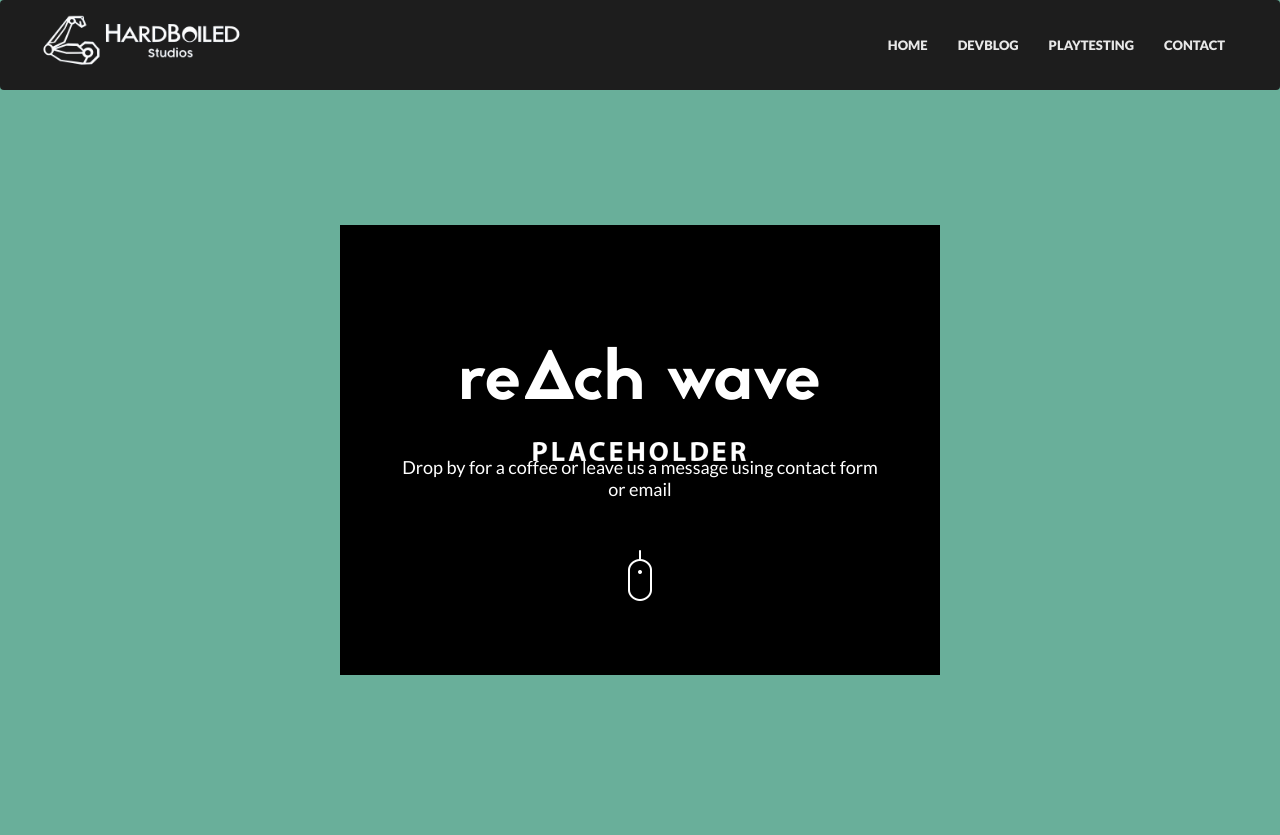
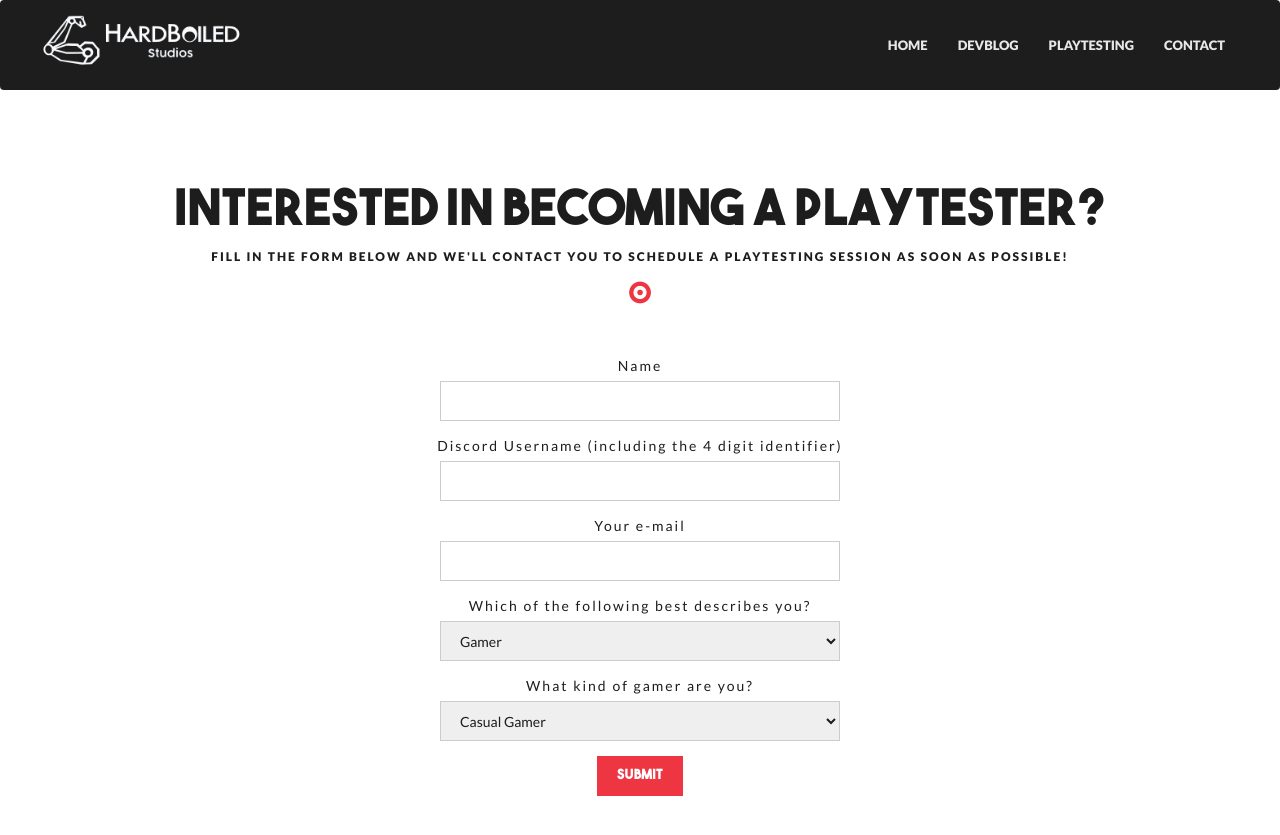
Before and after one commit to HardBoiledStudios/HardBoiledStudios.github.io, a Jekyll site: the page playtesting.html, which Jekyll copies as it is, in a window 1280 px wide and 900 px high. Shown: the top 835 px of the window. Built offline with Jekyll 4.4.1, drawn with Linux system fonts in a browser that asks for light colours; some web fonts are replaced; some of the changed text lies outside the part shown.

Commit message:
playtesting page

```diff
--- a/css/style.css
+++ b/css/style.css
@@ -325,6 +325,13 @@ input[type="text"] {
   border: 1px solid #ccc;
   padding: 0 15px;
 }
+select {
+  width: 220px;
+  height: 40px;
+  display: inline-block;
+  border: 1px solid #ccc;
+  padding: 0 15px;
+}
 input[type="tel"] {
   width: 220px;
   height: 40px;
@@ -351,7 +358,7 @@ button[type="submit"] {
   display: inline-block;
   background: #ee3643;
   color: #fff;
-  font-family: jaapokki;
+  font-family: the-bold-font;
   border: none;
   padding: 0 20px;
 }
@@ -1372,6 +1379,7 @@ footer {
   float: left;
   padding: 100px 0;
   text-align: center;
+  margin-top: 85px;
 }
 .contact-form .form-group {
   width: 100%;
@@ -1383,6 +1391,10 @@ footer {
   font-weight: normal;
 }
 .contact-form input[type="text"] {
+  width: 100%;
+  max-width: 400px;
+}
+.contact-form select {
   width: 100%;
   max-width: 400px;
 }
@@ -1408,6 +1420,13 @@ footer {
 }
 .contact-form #error p {
   color: #c0392b;
+}
+
+.contact-form h1 {
+  font-size: 50px;
+  font-family: the-bold-font;
+  color: #1d1d1d;
+  margin: auto;
 }
 
 /* CAREER */
--- a/js/contact-form.js
+++ b/js/contact-form.js
@@ -1,61 +1,64 @@
-jQuery(document).ready(function($) {
+jQuery(document).ready(function ($) {
   "use strict";
   // Contact form
-	$(function() {
+  $(function () {
     $("#contact").validate({
       rules: {
         name: {
           required: true,
-                minlength: 2
+          minlength: 2,
         },
         email: {
           required: true,
-                email: true
+          email: true,
         },
         subject: {
-                required: true
+          required: true,
         },
         message: {
-                required: true
-            }
+          required: true,
+        },
       },
       messages: {
         name: {
           required: "Please type your name",
-                minlength: "Please type your name correctly"
+          minlength: "Please type your name correctly",
+        },
+        discord: {
+          required: "Please type your Discord username",
         },
         email: {
-                required: "Please type your e-mail correctly"
+          required: "Please type your e-mail correctly",
         },
         subject: {
           required: "Please type about subject",
-                minlength: "To short subject"
+          minlength: "To short subject",
         },
         message: {
           required: "Please type your message",
-                minlength: "To short message"
-            }
+          minlength: "To short message",
         },
-		submitHandler: function(form) {
+      },
+      submitHandler: function (form) {
         $(form).ajaxSubmit({
-                type:"POST",
+          type: "POST",
           data: $(form).serialize(),
-                url:"process.php",
-                success: function() {
-                    $('#contact :input').attr('disabled', 'disabled');
-                    $('#contact').fadeTo( "slow", 0.15, function() {
-                        $(this).find(':input').attr('disabled', 'disabled');
-                        $(this).find('label').css('cursor','default');
-                        $('#success').fadeIn();
+          url: "process.php",
+          success: function () {
+            $("#contact :input").attr("disabled", "disabled");
+            $("#contact").fadeTo("slow", 0.15, function () {
+              $(this).find(":input").attr("disabled", "disabled");
+              $(this).find("label").css("cursor", "default");
+              $("#success").fadeIn();
             });
           },
-                error: function() {
-                    $('#contact').fadeTo( "slow", 0.15, function() {
-                        $('#error').fadeIn();
+          error: function () {
+            $("#contact").fadeTo("slow", 0.15, function () {
+              $("#error").fadeIn();
             });
-                }
+          },
         });
-        }
+      },
     });
   });
 });
--- a/playtesting.html
+++ b/playtesting.html
@@ -151,79 +151,19 @@
       <!-- end container -->
     </nav>
     <!-- end navbar -->
-    <section class="int-header hero5">
-      <div class="table">
-        <div class="inner">
-          <div class="container">
-            <h3>reAch wave</h3>
-            <p>
-              Drop by for a coffee or leave us a message using contact form or
-              email
-            </p>
-            <img src="images/icon-mouse.png" alt="Image" />
-          </div>
-          <!-- end container -->
-        </div>
-        <!-- end inner -->
-      </div>
-      <!-- end table -->
-    </section>
-    <!-- end int-header -->
     <main>
-      <section class="contact-info">
-        <div class="container">
-          <div class="row">
-            <div class="col-md-4 wow fadeInUp" data-wow-delay="0.05s">
-              <h3>CONTACT INFOS</h3>
-              <p>
-                Drop by for a coffee or leave us a message the unique services
-                provided to your customers. Creativity for us something personal
-              </p>
-            </div>
-            <!-- end col-4 -->
-            <div class="col-md-8 wow fadeInUp" data-wow-delay="0.10s">
-              <div class="row">
-                <div class="col-md-4 col-sm-4 text-right">
-                  <h4>ADDRESS</h4>
-                  <span
-                    >Redlight Av. 48th St. Apt 125<br />
-                    LA - Los Angelas</span
-                  >
-                </div>
-                <!-- end col-4 -->
-                <div class="col-md-4 col-sm-4 text-right">
-                  <h4>PHONES</h4>
-                  <span
-                    >t: +1 554 8 837<br />
-                    m: +1 754 6 829
-                  </span>
-                </div>
-                <!-- end col-4 -->
-                <div class="col-md-4 col-sm-4 text-right">
-                  <h4>E-MAIL</h4>
-                  <span><a href="#">info@wavedigital.com</a></span>
-                </div>
-                <!-- end col-4 -->
-              </div>
-              <!-- end row -->
-            </div>
-            <!-- end col-8 -->
-          </div>
-          <!-- end row -->
-        </div>
-        <!-- end container -->
-      </section>
-      <!-- end contact-info -->
-      <div id="map" class="wow fadeInUp" data-wow-delay="0.05s"></div>
       <!-- end mao -->
       <section class="contact-form">
         <div class="container">
           <div class="row">
             <div class="col-xs-12">
               <div class="title-box">
-                <h2 class="wow fadeInUp" data-wow-delay="0.05s">.say hello</h2>
-                <h5 class="wow fadeInUp" data-wow-delay="0.10s">
-                  How can we help or assist you. We have a passion for building
+                <h1 class="wow fadeInUp" data-wow-delay="0.10s">
+                  Interested in becoming a playtester?
+                </h1>
+                <h5>
+                  Fill in the form below and we'll contact you to schedule a
+                  playtesting session as soon as possible!
                 </h5>
                 <span class="shape wow fadeInUp" data-wow-delay="0.15s">O</span>
               </div>
@@ -233,30 +173,43 @@
             <div class="col-xs-12 wow fadeInUp" data-wow-delay="0.15s">
               <form id="contact" name="contact" method="post">
                 <div class="form-group">
-                  <label>Your name</label>
+                  <label>Name</label>
                   <input type="text" name="name" id="name" required />
                 </div>
-                <!-- end form-group -->
+                <div class="form-group">
+                  <label
+                    >Discord Username (including the 4 digit identifier)</label
+                  >
+                  <input type="text" name="discord" id="discord" required />
+                </div>
                 <div class="form-group">
                   <label>Your e-mail</label>
                   <input type="text" name="email" id="email" required />
                 </div>
-                <!-- end form-group -->
                 <div class="form-group">
-                  <label>Subject</label>
-                  <input type="text" name="subject" id="subject" required />
+                  <label>Which of the following best describes you?</label>
+                  <select id="cars" name="cars">
+                    <option value="gamer">Gamer</option>
+                    <option value="professional">
+                      Video Game Industry Professional
+                    </option>
+                    <option value="student">Student</option>
+                    <option value="streamer">Streamer</option>
+                  </select>
                 </div>
-                <!-- end form-group -->
                 <div class="form-group">
-                  <textarea name="message" id="message" required></textarea>
+                  <label>What kind of gamer are you?</label>
+                  <select id="cars" name="cars">
+                    <option value="gamer">Casual Gamer</option>
+                    <option value="gamer">Mid-core Gamer</option>
+                    <option value="gamer">Hard-core Gamer</option>
+                  </select>
                 </div>
-                <!-- end form-group -->
                 <div class="form-group">
                   <button id="submit" type="submit" name="submit">
-                    SEND NOW
+                    SUBMIT
                   </button>
                 </div>
-                <!-- end form-group -->
               </form>
               <div id="success" class="alert alert-success" role="alert">
                 <p>
```
Also changed, not shown: 1 other file. Lines whose indentation alone changed are shown as unchanged.
